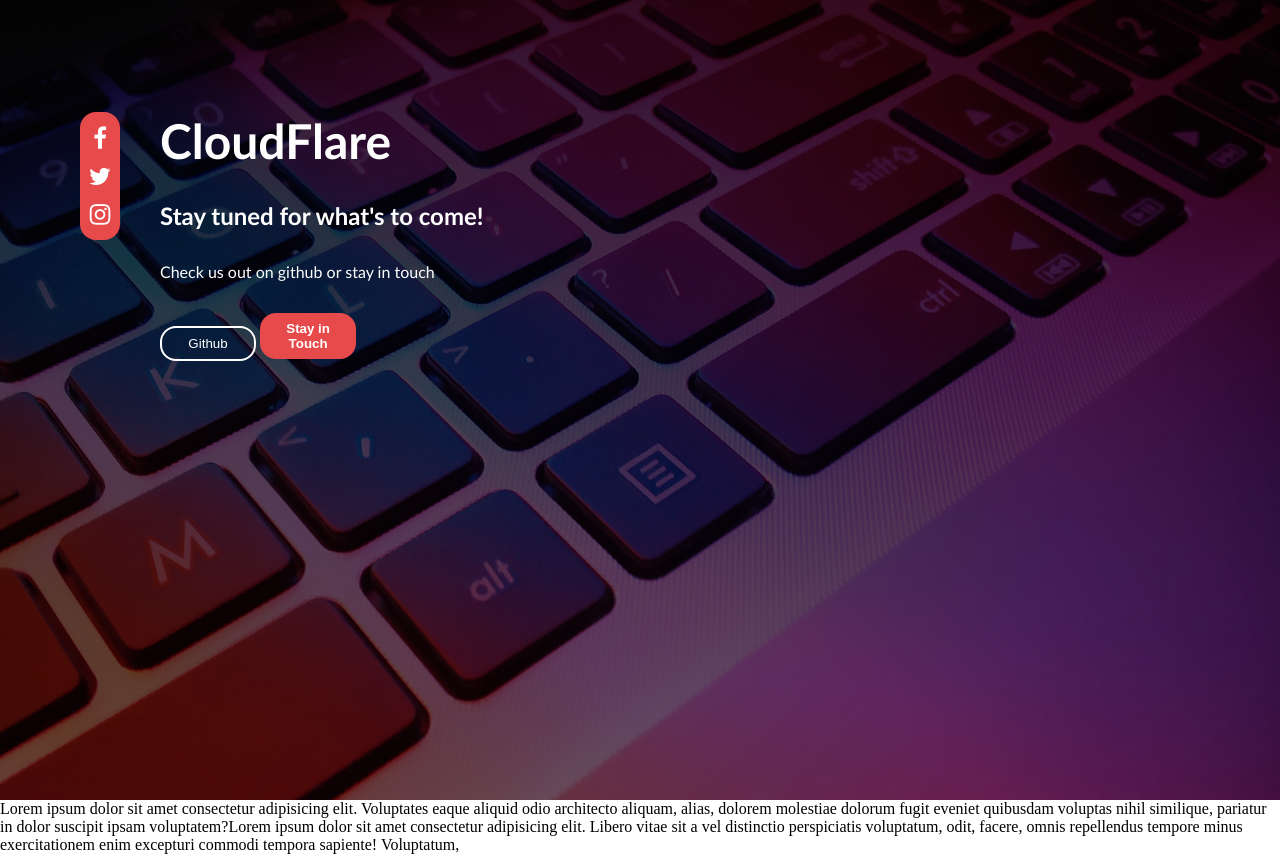
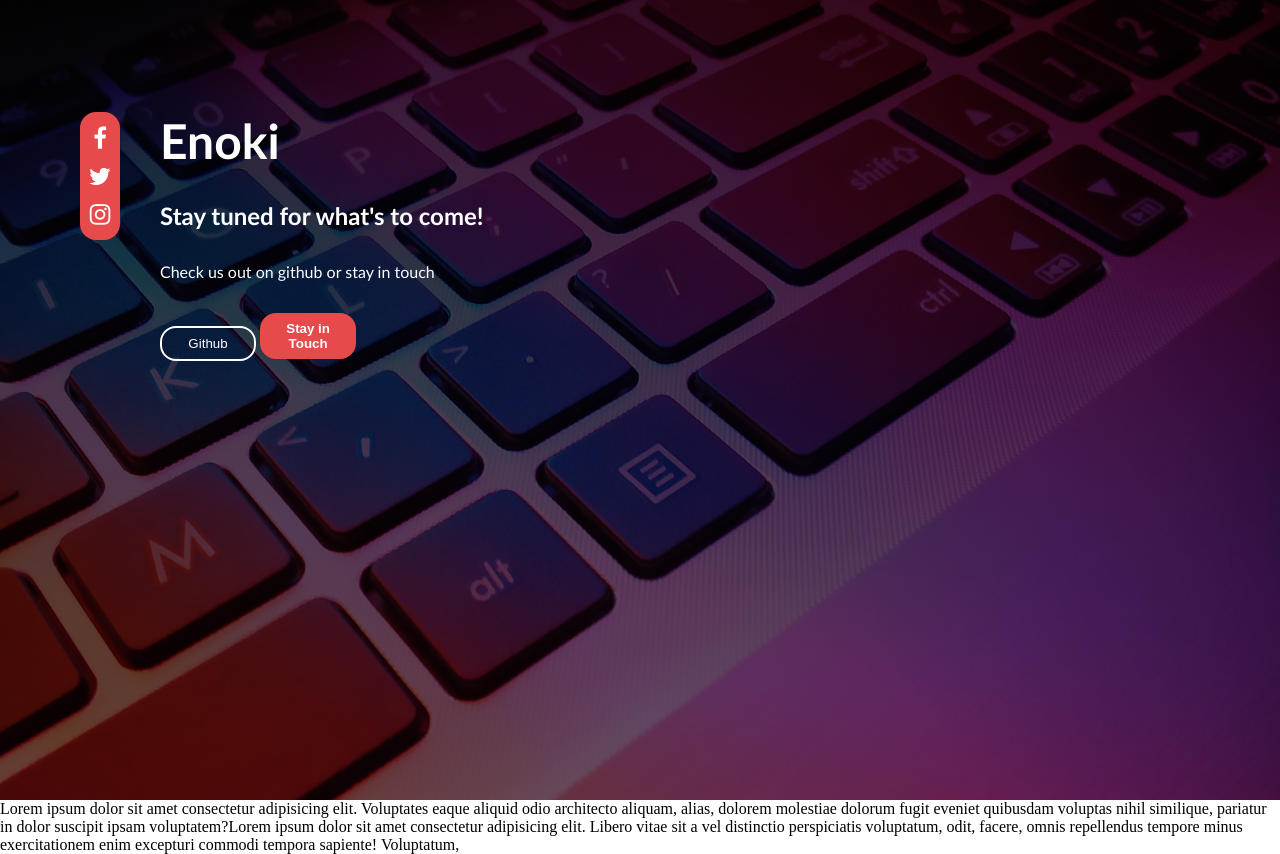
Before and after one commit to enoki-inc/Enoki_TBD, a plain HTML site: page index.html in a window 1280 px wide. Drawn offline with Linux system fonts and the light colour scheme.

Commit message:
Update index.html

```diff
--- a/index.html
+++ b/index.html
@@ -14,7 +14,7 @@
   <main>
 
     <div class="desc">
-    <h1>CloudFlare</h1>
+    <h1>Enoki</h1>
     <h2>Stay tuned for what's to come! </h2>
     <P>Check us out on github or stay in touch</P>
     <div>
```
